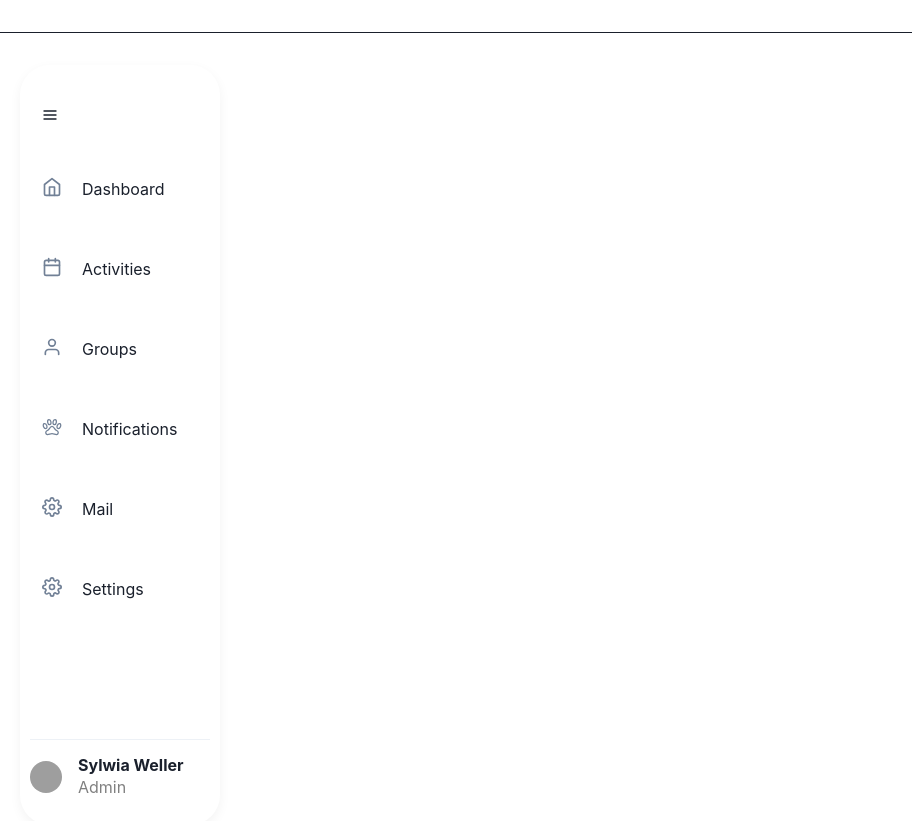
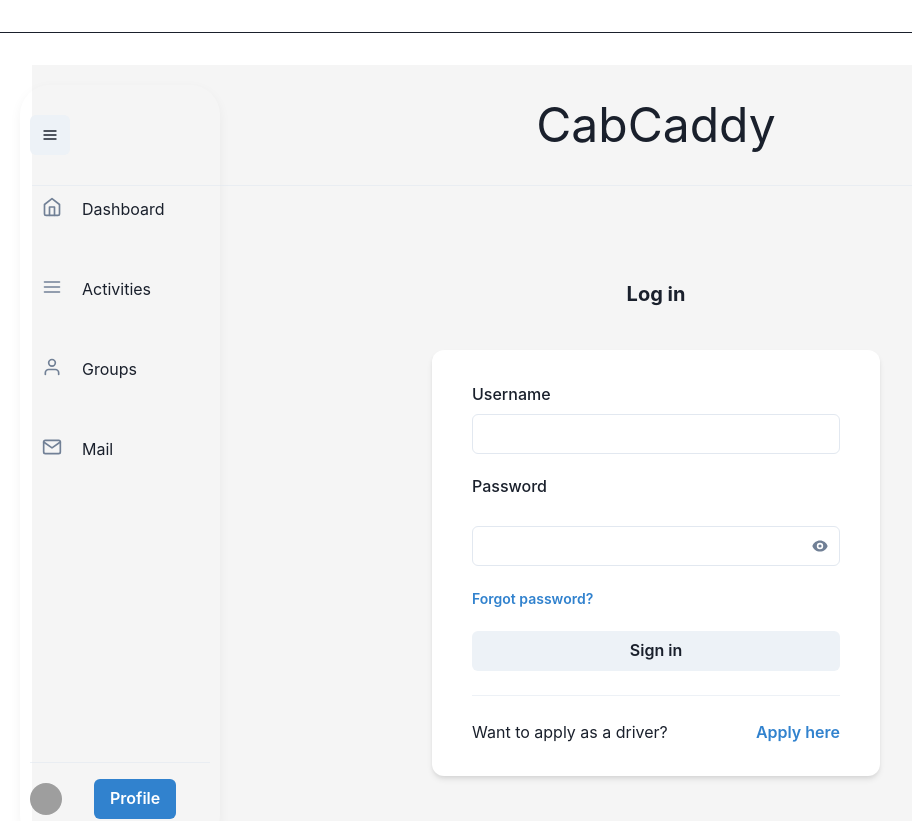
Before and after one commit to BlakeDavis34/4910, a React (Create React App) app in the folder driver-rewards/: page / in a window 1280 px wide. Shown: the top 821 px of the page, without its empty margins (0-912 px from the left). Built offline with nearby package versions, Linux system fonts and the light colour scheme; grey boxes are pictures that could not be loaded.

Commit message:
Updated SideMenu.js

```diff
--- a/driver-rewards/src/components/SideMenu/SideMenu.js
+++ b/driver-rewards/src/components/SideMenu/SideMenu.js
@@ -1,4 +1,7 @@
 import React, { useState } from 'react'
+import {BrowserRouter, NavLink, Route, Switch} from "react-router-dom"
+import Dashboard from "../../.././src/pages/Dashboard/Dashboard"
+
 import {
     Flex,
     Text,
@@ -10,26 +13,25 @@ import {
 import {
     FiMenu,
     FiHome,
-    FiCalendar,
+    FiMail,
     FiUser,
-    FiDollarSign,
-    FiBriefcase,
     FiSettings
 } from 'react-icons/fi'
 import { IoPawOutline } from 'react-icons/io5'
 import NavItem from '../NavItem'
+import MenuBar from '../MenuBar/MenuBar'
 
 export default function Sidebar() {
     const [navSize, changeNavSize] = useState("large")
     return (
         <Flex
-            pos="sticky"
+            pos="absolute"
             left="5"
             h="95vh"
             marginTop="2.5vh"
             boxShadow="0 4px 12px 0 rgba(0, 0, 0, 0.05)"
             borderRadius={navSize == "small" ? "15px" : "30px"}
-            w={navSize == "small" ? "75px" : "200px"}
+            w={navSize == "small" ? "85px" : "200px"}
             flexDir="column"
             justifyContent="space-between"
         >
@@ -41,9 +43,9 @@ export default function Sidebar() {
                 as="nav"
             >
                 <IconButton
-                    background="none"
+                    // background="none"
                     mt={5}
-                    _hover={{ background: 'none' }}
+                    // _hover={{ background: 'none' }}
                     icon={<FiMenu />}
                     onClick={() => {
                         if (navSize == "small")
@@ -52,12 +54,13 @@ export default function Sidebar() {
                             changeNavSize("small")
                     }}
                 />
-                <NavItem navSize={navSize} icon={FiHome} title="Dashboard" description="This is the description for the dashboard." />
-                <NavItem navSize={navSize} icon={FiCalendar} title="Activities"/>
+                <NavItem navSize={navSize} icon={FiHome} title="Dashboard" >
+                <Route exact path="/dashboard" component={Dashboard}/>
+                 </NavItem>
+
+                <NavItem navSize={navSize} icon={FiMenu} title="Activities"/>
                 <NavItem navSize={navSize} icon={FiUser} title="Groups" />
-                <NavItem navSize={navSize} icon={IoPawOutline} title="Notifications" />
-                <NavItem navSize={navSize} icon={FiSettings} title="Mail" />
-                <NavItem navSize={navSize} icon={FiSettings} title="Settings" />
+                <NavItem navSize={navSize} icon={FiMail} title="Mail" />
             </Flex>
 
             <Flex
@@ -71,8 +74,8 @@ export default function Sidebar() {
                 <Flex mt={4} align="center">
                     <Avatar size="sm" src="avatar-1.jpg" />
                     <Flex flexDir="column" ml={4} display={navSize == "small" ? "none" : "flex"}>
-                        <Heading as="h3" size="sm">Sylwia Weller</Heading>
-                        <Text color="gray">Admin</Text>
+
+                        <MenuBar/>
                     </Flex>
                 </Flex>
             </Flex>
```
